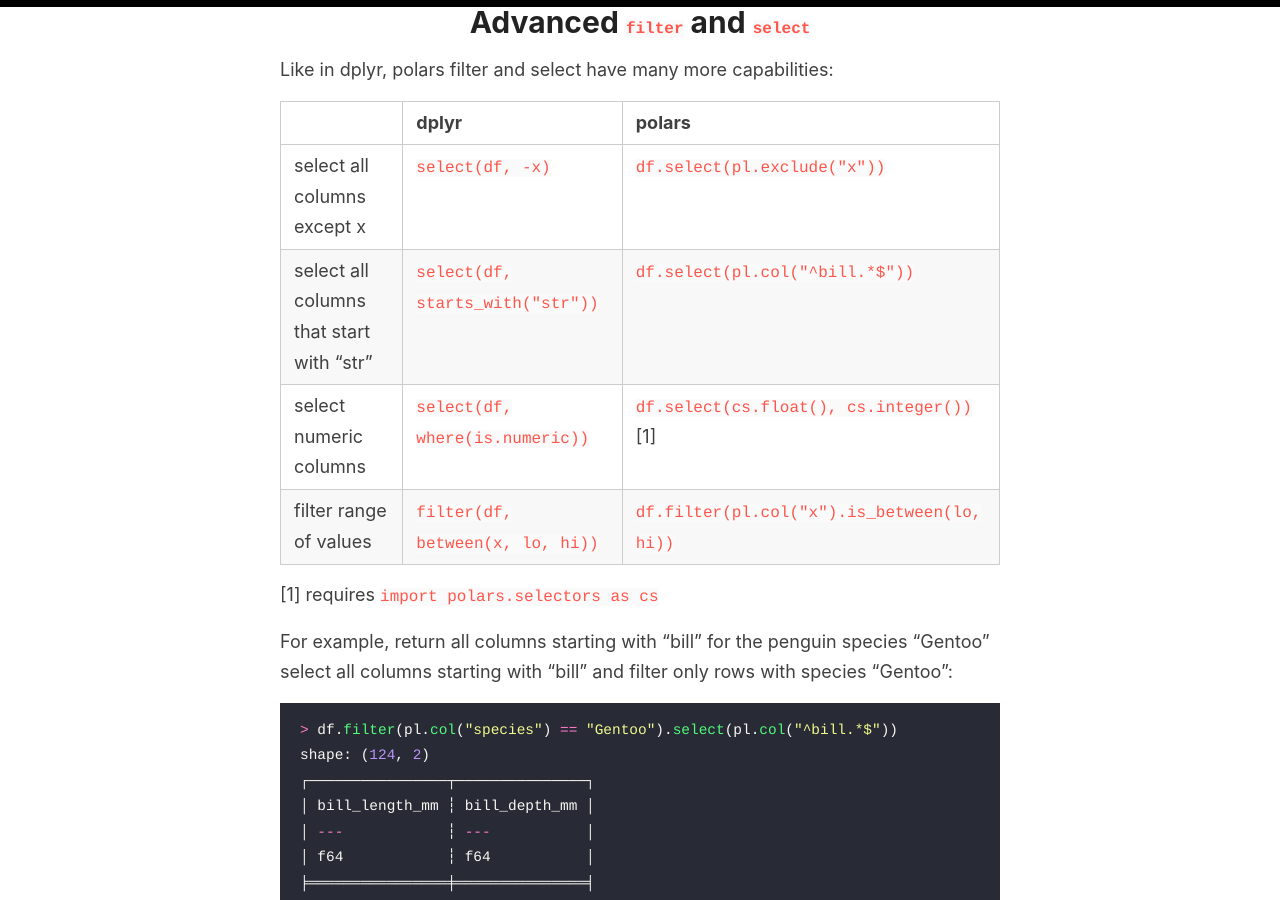
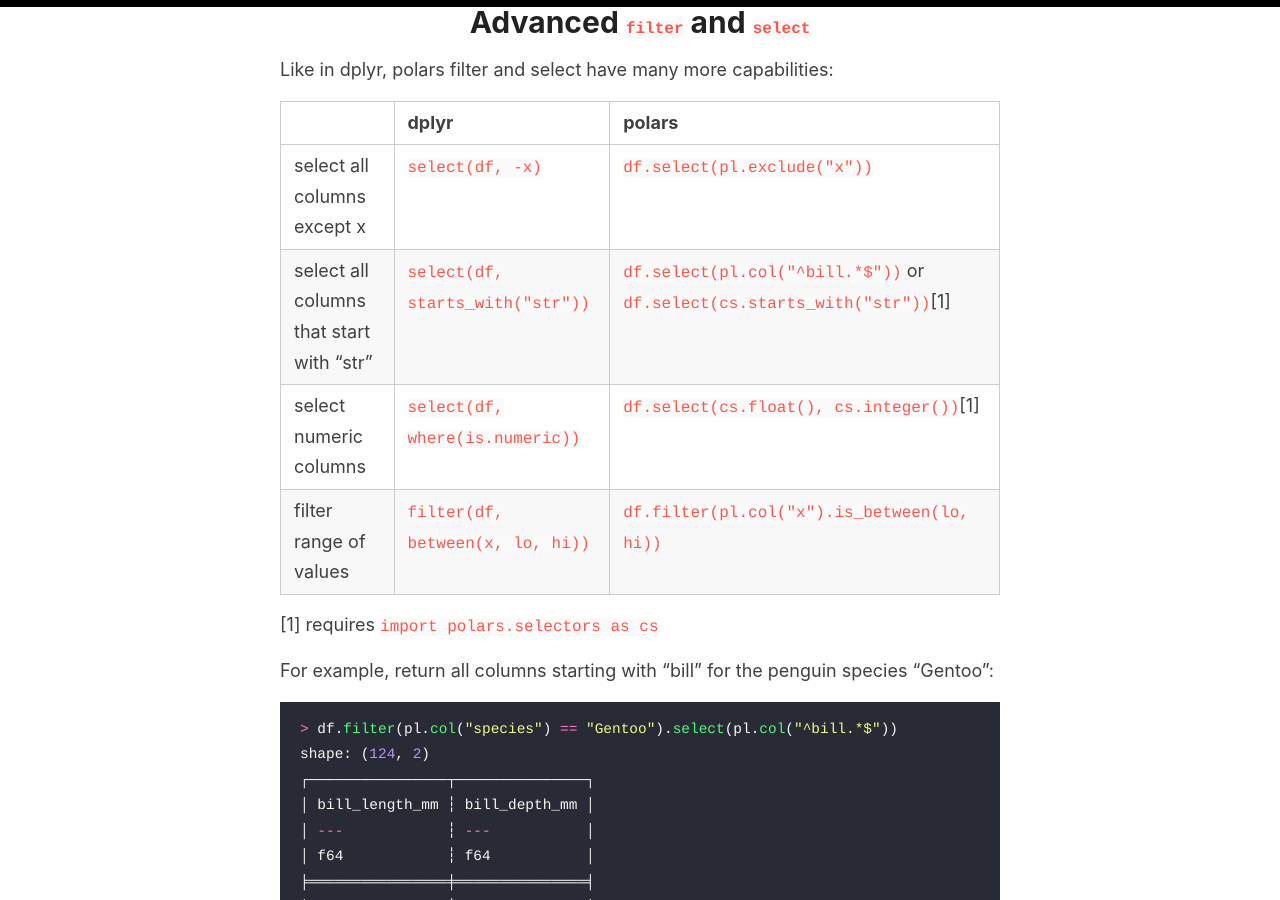
Before and after one commit to krz/krz.github.io, a Jekyll site: the page built from _posts/2024-01-08-Comparing-dplyr-with-polars.md, in a window 1280 px wide and 900 px high, scrolled down 3274 px. Built offline with Jekyll 4.4.1, drawn with Linux system fonts in a browser that asks for light colours.

Commit message:
more advanced

````diff
--- a/_posts/2024-01-08-Comparing-dplyr-with-polars.md
+++ b/_posts/2024-01-08-Comparing-dplyr-with-polars.md
@@ -104,14 +104,13 @@
 |  | dplyr | polars |
 | :---         |     :---      |          :--- |
 | select all columns except x   |  `select(df, -x)`  | `df.select(pl.exclude("x"))`  |
-| select all columns that start with "str" | `select(df, starts_with("str"))` | `df.select(pl.col("^bill.*$"))`
+| select all columns that start with "str" | `select(df, starts_with("str"))` | `df.select(pl.col("^bill.*$"))` or `df.select(cs.starts_with("str"))`[1]
 | select numeric columns | `select(df, where(is.numeric))` | `df.select(cs.float(), cs.integer())`[1]
 | filter range of values | `filter(df, between(x, lo, hi))` | `df.filter(pl.col("x").is_between(lo, hi))` |
 
 [1] requires `import polars.selectors as cs`
 
-For example, return all columns starting with "bill" for the penguin species "Gentoo"
-select all columns starting with "bill" and filter only rows with species "Gentoo":
+For example, return all columns starting with "bill" for the penguin species "Gentoo":
 
 ```python
 > df.filter(pl.col("species") == "Gentoo").select(pl.col("^bill.*$"))
````
